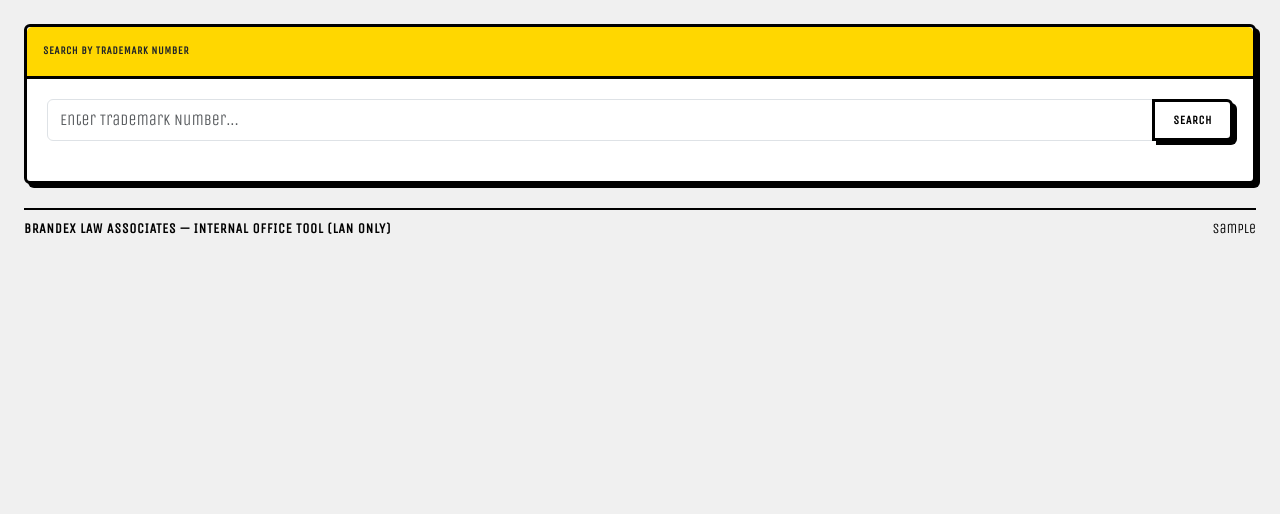
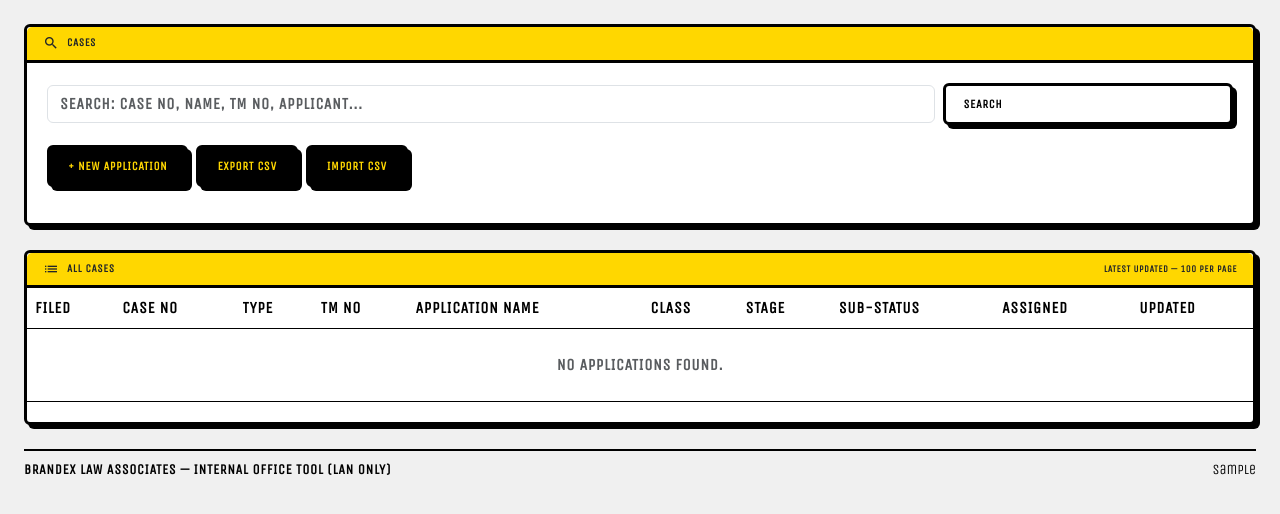
Before and after one commit to 0utLawzz/DS-Brandex, a Django app: page /search/tm/ in a window 1280 px wide. Shown: the part 59-573 px from the top of the page. Run offline with Django 5.2, Linux system fonts and the light colour scheme; the visitor is signed in with stand-in values (Sample User, id 1); data comes from the database, SQL or seed files in the repository; some web fonts are replaced.

Commit message:
Add CSV import/export functionality for applications

```diff
--- a/cases/templates/cases/application_list.html
+++ b/cases/templates/cases/application_list.html
@@ -29,10 +29,18 @@
       </form>
 
       <!-- New Case button -->
-      <div class="mt-3">
+      <div class="mt-3 d-flex gap-2">
         <a class="btn victorian-btn victorian-btn-secondary small-cap"
            href="{% url 'cases:application_create' %}">
           + New Application
+        </a>
+        <a class="btn victorian-btn victorian-btn-secondary small-cap"
+           href="{% url 'cases:export_applications_csv' %}">
+          Export CSV
+        </a>
+        <a class="btn victorian-btn victorian-btn-secondary small-cap"
+           href="{% url 'cases:import_applications_csv' %}">
+          Import CSV
         </a>
       </div>
 
@@ -41,13 +49,13 @@
 
   <!-- ══════════════════════════════════════════════
        APPLICATIONS TABLE
-  ═════div class="d-flex align-items-center gap-2">
-        <span class="material-icons">list</════>
-     ═  <span ═════════════════════════════════>
-      </div═══ -->
+  ══════════════════════════════════════════════ -->
   <div class="victorian-card card">
     <div class="card-header d-flex justify-content-between align-items-center">
-      <span class="small-cap">All Cases</span>
+      <div class="d-flex align-items-center gap-2">
+        <span class="material-icons">list</span>
+        <span class="small-cap">All Cases</span>
+      </div>
       <span class="small" style="color:var(--text-muted);font-variant:normal;">
         Latest updated &mdash; 100 per page
       </span>
--- a/cases/urls.py
+++ b/cases/urls.py
@@ -19,5 +19,7 @@ urlpatterns = [
     path("applications/<int:pk>/dispatch/received/", views.dispatch_certificate_received, name="dispatch_received"),
     path("applications/<int:pk>/dispatch/print/", views.dispatch_certificate_print, name="dispatch_print"),
     path("applications/<int:pk>/dispatch/dispatch/", views.dispatch_certificate_dispatch, name="dispatch_dispatch"),
+    path("applications/export/csv/", views.export_applications_csv, name="export_applications_csv"),
+    path("applications/import/csv/", views.import_applications_csv, name="import_applications_csv"),
     path("search/tm/", views.search_by_tm, name="search_tm"),
 ]
--- a/cases/views.py
+++ b/cases/views.py
@@ -1,9 +1,11 @@
 from django.contrib.auth.decorators import login_required
 from django.core.paginator import Paginator
 from django.db import models
-from django.http import HttpRequest
+from django.http import HttpRequest, HttpResponse
 from django.shortcuts import get_object_or_404, redirect, render
 from django.utils import timezone
+import csv
+import io
 
 from django.contrib.auth import get_user_model
 
@@ -720,6 +722,136 @@ def search_by_tm(request: HttpRequest):
         "q": q,
         "site_settings": site_settings,
     }
-    return render(request, "cases/search_tm.html", context)
-    return render(request, "cases/search_tm.html", context)
-    return render(request, "cases/search_tm.html", context)
+    return render(request, "cases/application_list.html", context)
+
+
+@login_required
+def export_applications_csv(request: HttpRequest):
+    """Export all applications to CSV file"""
+    applications = Application.objects.all().order_by('-created_at')
+
+    response = HttpResponse(content_type='text/csv')
+    response['Content-Disposition'] = 'attachment; filename="applications_export.csv"'
+
+    writer = csv.writer(response)
+
+    # Write header row
+    writer.writerow([
+        'Case Number', 'Client Type', 'Client ID', 'Sequence',
+        'Folder Number', 'Application Name', 'Application Type',
+        'Trademark No', 'Case No', 'Class Numbers', 'Filing Date',
+        'Application Year', 'Applicant Name', 'Trading As',
+        'Applicant Type', 'Address', 'City', 'Agent Name',
+        'Agent Address', 'Jurisdiction', 'Dispatch Status',
+        'Demand Note Date', 'Current Stage', 'Current Sub Stage',
+        'Current Status', 'Created At', 'Updated At'
+    ])
+
+    # Write data rows
+    for app in applications:
+        writer.writerow([
+            app.case_number or '',
+            app.client_type or '',
+            app.client_id or '',
+            app.sequence or '',
+            app.folder_number or '',
+            app.application_name or '',
+            app.application_type or '',
+            app.trademark_no or '',
+            app.case_no or '',
+            app.class_numbers or '',
+            app.filing_date.strftime('%Y-%m-%d') if app.filing_date else '',
+            app.application_year or '',
+            app.applicant_name or '',
+            app.trading_as or '',
+            app.applicant_type or '',
+            app.address or '',
+            app.city or '',
+            app.agent_name or '',
+            app.agent_address or '',
+            app.jurisdiction or '',
+            app.dispatch_status or '',
+            app.demand_note_date.strftime('%Y-%m-%d') if app.demand_note_date else '',
+            app.current_stage or '',
+            app.current_sub_stage or '',
+            app.current_status or '',
+            app.created_at.strftime('%Y-%m-%d %H:%M:%S') if app.created_at else '',
+            app.updated_at.strftime('%Y-%m-%d %H:%M:%S') if app.updated_at else ''
+        ])
+
+    return response
+
+
+@login_required
+def import_applications_csv(request: HttpRequest):
+    """Import applications from CSV file"""
+    if request.method == 'POST':
+        csv_file = request.FILES.get('csv_file')
+        if not csv_file:
+            return render(request, 'cases/import_applications.html', {
+                'error': 'Please select a CSV file to import.'
+            })
+
+        if not csv_file.name.endswith('.csv'):
+            return render(request, 'cases/import_applications.html', {
+                'error': 'Please upload a CSV file.'
+            })
+
+        # Read CSV file
+        decoded_file = csv_file.read().decode('utf-8')
+        io_string = io.StringIO(decoded_file)
+        reader = csv.DictReader(io_string)
+
+        imported_count = 0
+        errors = []
+
+        for row in reader:
+            try:
+                # Skip if case number already exists
+                case_number = row.get('Case Number', '').strip()
+                if case_number and Application.objects.filter(case_number=case_number).exists():
+                    errors.append(f"Case {case_number} already exists - skipped")
+                    continue
+
+                # Create application from CSV row
+                app = Application(
+                    case_number=case_number or None,
+                    client_type=row.get('Client Type', 'X') or 'X',
+                    client_id=int(row.get('Client ID', 0)) if row.get('Client ID') else None,
+                    sequence=int(row.get('Sequence', 0)) if row.get('Sequence') else None,
+                    folder_number=row.get('Folder Number', '').strip() or '',
+                    application_name=row.get('Application Name', '').strip(),
+                    application_type=row.get('Application Type', 'trademark') or 'trademark',
+                    trademark_no=row.get('Trademark No', '').strip() or '',
+                    case_no=row.get('Case No', '').strip() or '',
+                    class_numbers=row.get('Class Numbers', '').strip() or '',
+                    filing_date=row.get('Filing Date', '').strip() or None,
+                    application_year=row.get('Application Year', '').strip() or None,
+                    applicant_name=row.get('Applicant Name', '').strip(),
+                    trading_as=row.get('Trading As', '').strip() or '',
+                    applicant_type=row.get('Applicant Type', '').strip() or '',
+                    address=row.get('Address', '').strip() or '',
+                    city=row.get('City', '').strip() or '',
+                    agent_name=row.get('Agent Name', '').strip() or '',
+                    agent_address=row.get('Agent Address', '').strip() or '',
+                    jurisdiction=row.get('Jurisdiction', '').strip() or '',
+                    dispatch_status=row.get('Dispatch Status', '').strip() or '',
+                    demand_note_date=row.get('Demand Note Date', '').strip() or None,
+                    current_stage=int(row.get('Current Stage', 1)) if row.get('Current Stage') else 1,
+                    current_sub_stage=row.get('Current Sub Stage', 'filed') or 'filed',
+                    current_status=row.get('Current Status', '').strip() or '',
+                )
+                app.save()
+                imported_count += 1
+
+            except Exception as e:
+                errors.append(f"Error importing row: {str(e)}")
+                continue
+
+        return render(request, 'cases/import_applications.html', {
+            'success': True,
+            'imported_count': imported_count,
+            'errors': errors
+        })
+
+    return render(request, 'cases/import_applications.html')
```
Also changed, not shown: cases/templates/cases/import_applications.html (added, +65 -0 lines).
